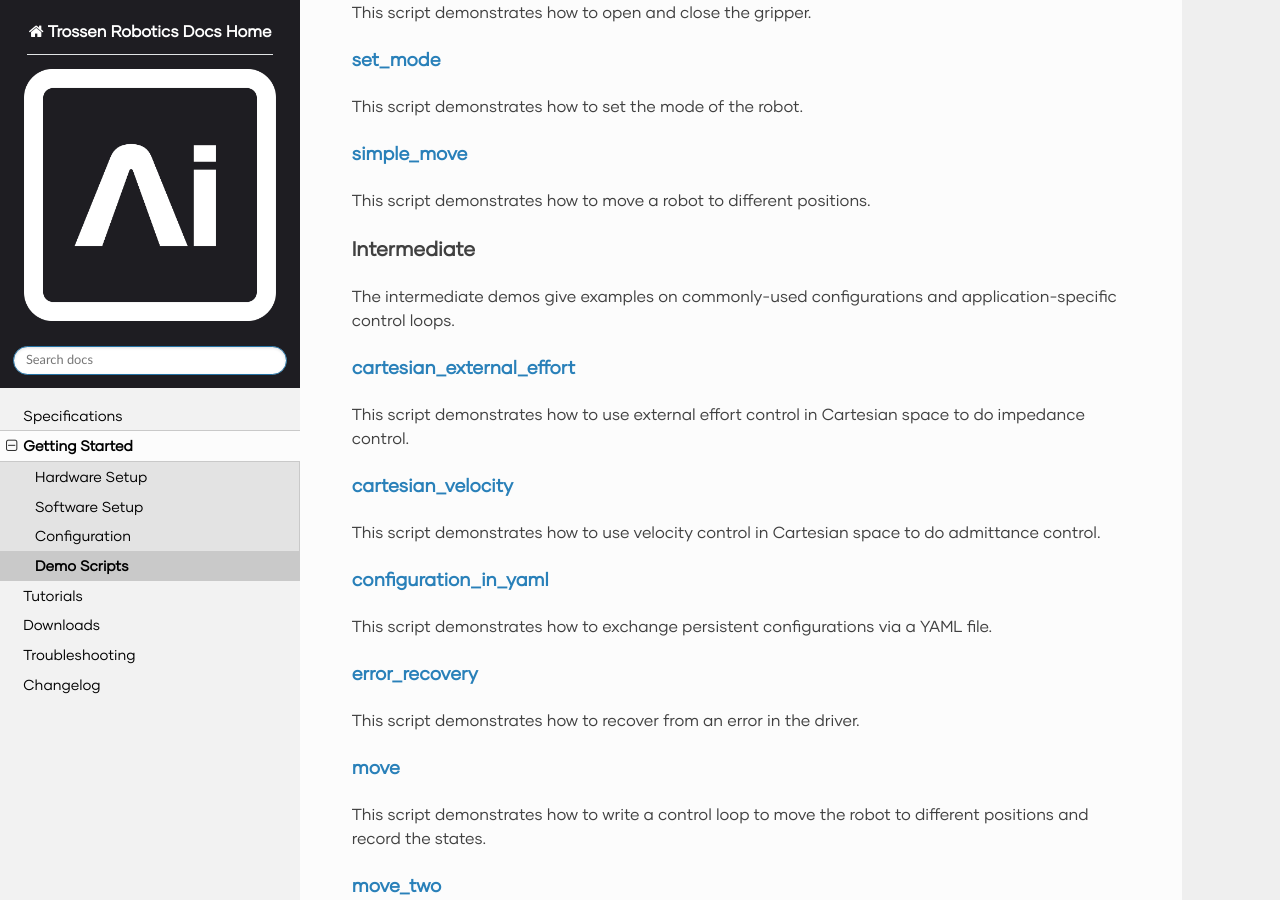
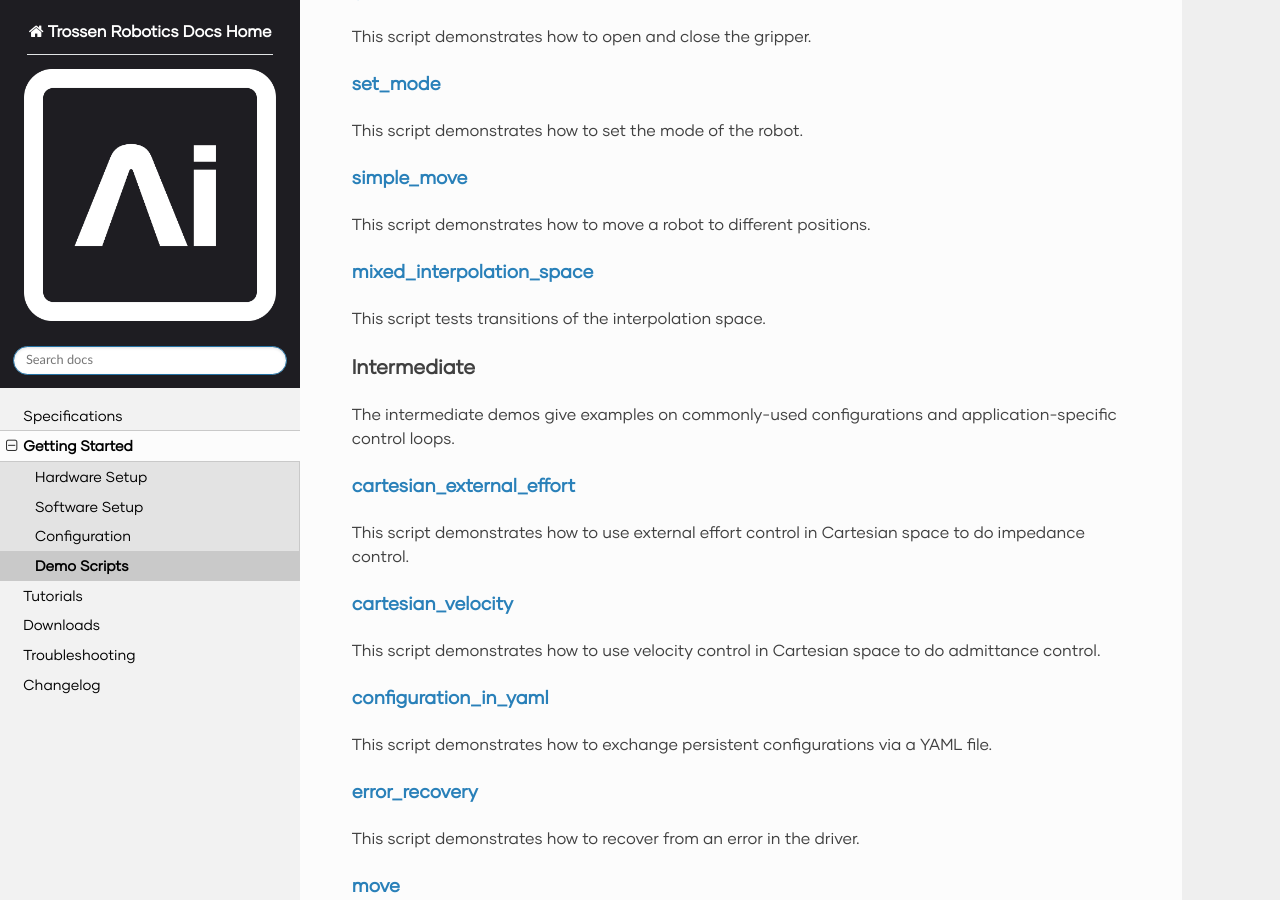
Before and after one commit to TrossenRobotics/trossen_arm, a Sphinx documentation site: the page built from docs/getting_started/demo_scripts.rst, in a window 1280 px wide and 900 px high, scrolled down 3070 px. Built offline with Sphinx 7.4.7 and the Read the Docs theme 3.1.0, drawn with Linux system fonts in a browser that asks for light colours; some web fonts are replaced; pages that are not in the unit, such as notebooks, are missing from menus; some of the changed text lies outside the part shown.

Commit message:
added associated demo

```diff
--- a/docs/getting_started/demo_scripts.rst
+++ b/docs/getting_started/demo_scripts.rst
@@ -233,6 +233,11 @@ This script demonstrates how to set the mode of the robot.
 
 This script demonstrates how to move a robot to different positions.
 
+`mixed_interpolation_space`_
+^^^^^^^^^^^^^^^^^^^^^^^^^^^^
+
+This script tests transitions of the interpolation space.
+
 Intermediate
 ------------
 
@@ -314,6 +319,8 @@ This script demonstrates how to set the joint characteristics in the EEPROM, usi
 
 .. _`gripper_torque`: https://github.com/TrossenRobotics/libtrossen_arm/tree/main/demos/python/gripper_torque.py
 
+.. _`mixed_interpolation_space`: https://github.com/TrossenRobotics/libtrossen_arm/tree/main/demos/python/mixed_interpolation_space.py
+
 .. _`move_two`: https://github.com/TrossenRobotics/libtrossen_arm/tree/main/demos/python/move_two.py
 
 .. _`move`: https://github.com/TrossenRobotics/libtrossen_arm/tree/main/demos/python/move.py
```
